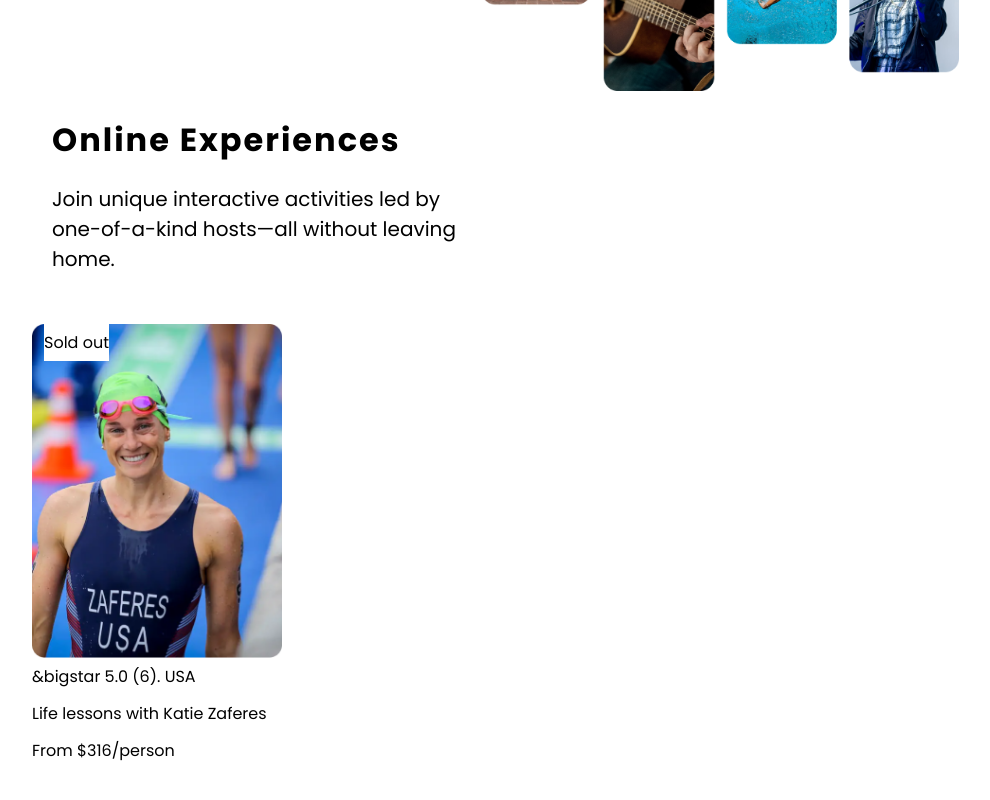
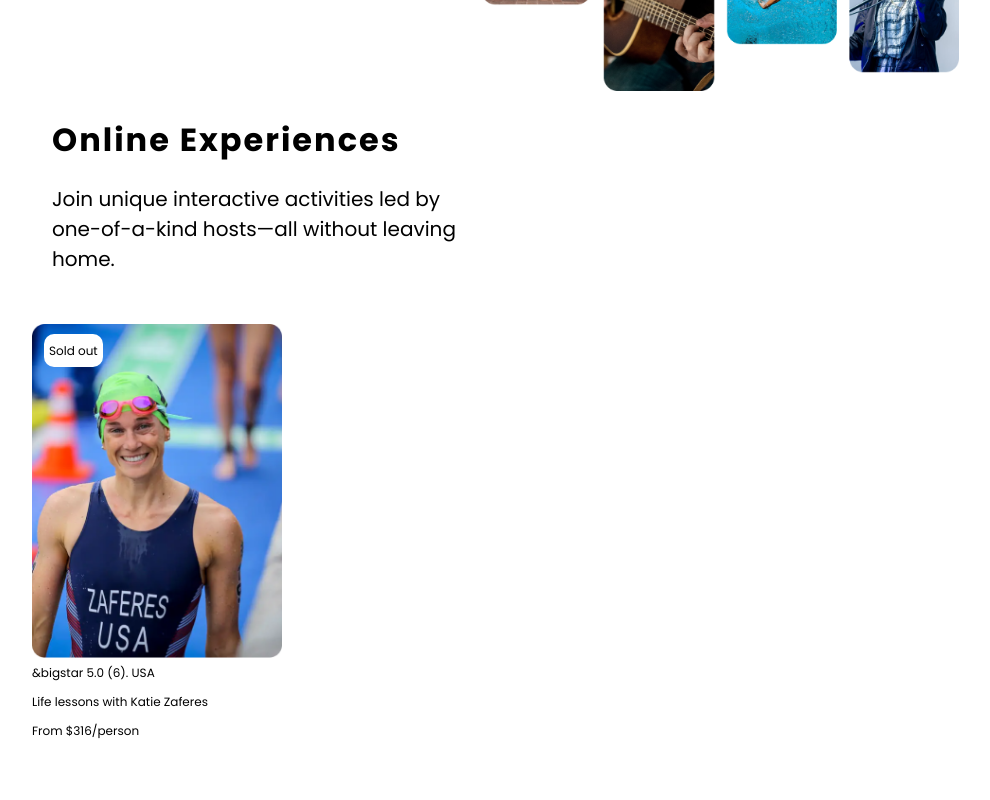
Before and after one commit to Tinady/scrimba-react-course, a React (Create React App) app in the folder airbnbclone/: page / in a window 1280 px wide. Shown: the part 378-1178 px from the top of the page, without its empty margins (6-996 px from the left). Built offline with nearby package versions, Linux system fonts and the light colour scheme.

Commit message:
Update App.css

```diff
--- a/airbnbclone/src/App.css
+++ b/airbnbclone/src/App.css
@@ -38,7 +38,8 @@ body{
     display: flex;
     flex-direction: column;
     max-width: 250px;
-    line-height: 5px;;
+    line-height: 5px;
+    font-size: 12px;
 
 
 }
@@ -47,11 +48,26 @@ body{
 .cards-img{
 
     position: realtive;
+    border-radius: 2px;
 }
 
 .cards-sold{
     position: absolute;
     background-color: white;
     left: 50px ;
-    bottom: px;
+    margin-top: 10px;
+    padding:2px 5px;
+    border-color:black;
+    border-radius: 10px;
+
 }
+
+
+span
+{
+    color: #918E9B;
+}
+
+.star{
+    width:15px;
+}
```
